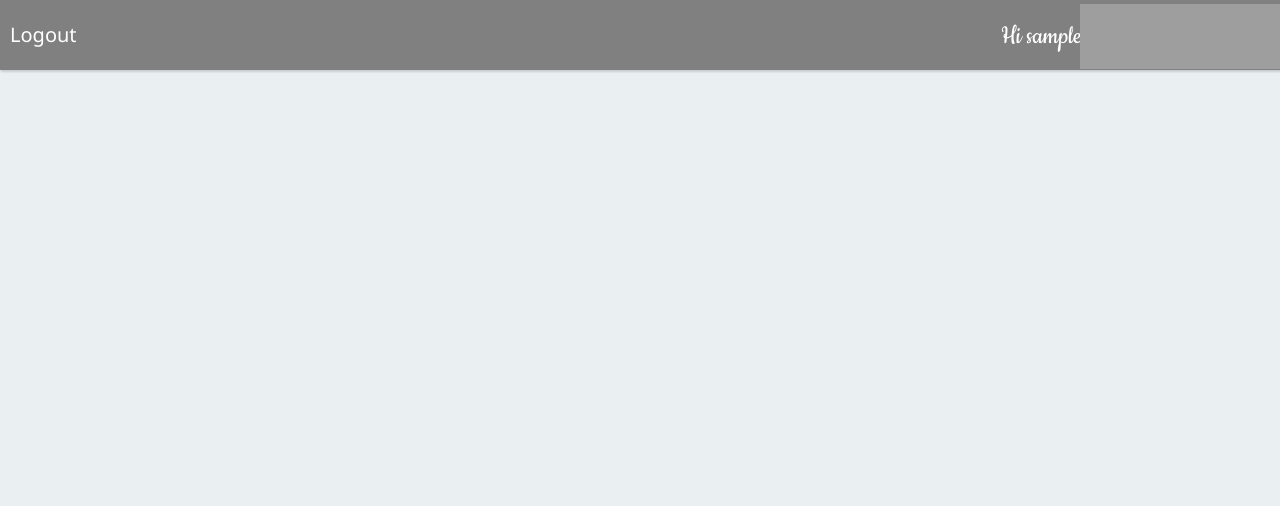
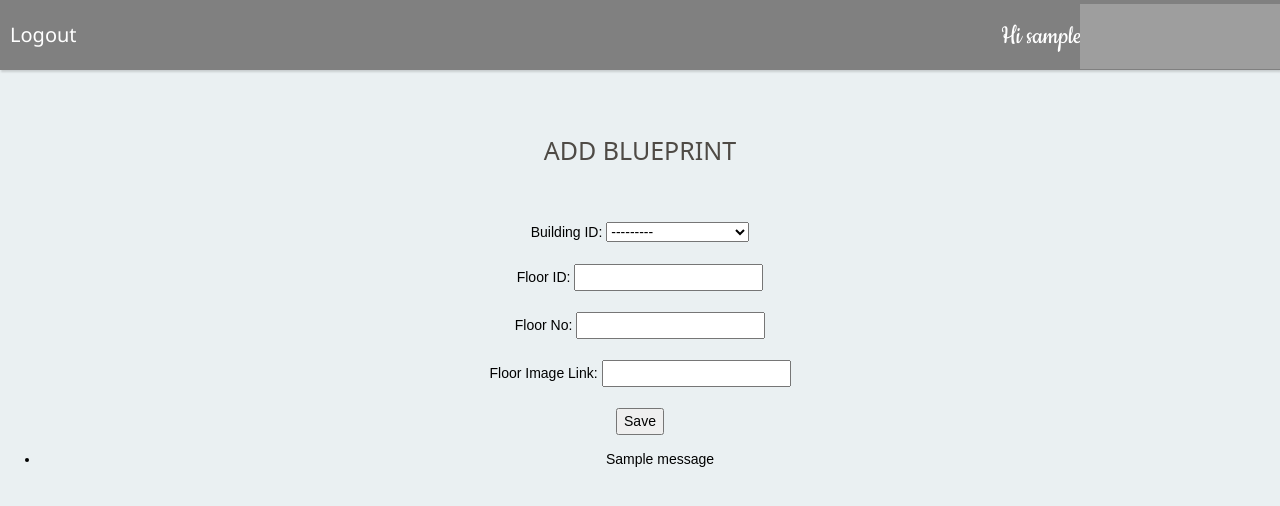
Before and after one commit to kerstenleeeee/maroonprint-app, a Django app: page /add/ in a window 1280 px wide. Shown: the top 506 px of the page. Run offline with Django 3.2, Linux system fonts and the light colour scheme; a user stored in the database is signed in; tables that the repository leaves empty hold one stand-in row (values such as "Sample post"); one stand-in notice (Sample message) is shown; grey boxes are pictures that could not be loaded.

Commit message:
add blueprint functionality added

```diff
--- /dev/null
+++ b/bps/forms.py
@@ -0,0 +1,18 @@
+from django import forms
+from .models import Building, Floor
+
+class FloorForm(forms.ModelForm):
+    class Meta:
+        model = Floor
+        fields = [
+            'buildID',
+	        'floorID',
+            'floorNo',
+            'floorImageLink'
+        ]
+
+class FloorCreateForm(forms.Form):
+    buildID = forms.ModelChoiceField(queryset=Building.objects.all())
+    floorID = forms.CharField()
+    floorNo = forms.IntegerField()
+    floorImageLink = forms.URLField()
--- a/bps/models.py
+++ b/bps/models.py
@@ -27,6 +27,7 @@ class Floor(models.Model):
 	buildID = models.ForeignKey(Building, on_delete = models.CASCADE)
 	floorID = models.CharField(primary_key = True, max_length = 100)
 	floorNo = models.IntegerField()
+	floorImageLink = models.URLField()
 
 	class Meta:
 		unique_together = (('buildID', 'floorID'),)
--- a/bps/serializers.py
+++ b/bps/serializers.py
@@ -25,4 +25,4 @@ class BuildingSerializer(serializers.ModelSerializer):
 class FloorSerializer(serializers.ModelSerializer):
 	class Meta:
 		model = Floor
-		fields = ('buildID', 'floorID', 'floorNo',)
+		fields = ('buildID', 'floorID', 'floorNo', 'floorImageLink',)
--- a/pages/templates/add.html
+++ b/pages/templates/add.html
@@ -1,3 +1,5 @@
+
+
 <!DOCTYPE html>
 <html>
 <head>
@@ -409,5 +411,35 @@
     </div>
     {% endif %}
 
+
+<br/><br/>
+
+ <h1 style="font-size:25px;font-family:system-ui;color:#4E4A45;margin-top:20px" align="center">ADD BLUEPRINT</h1>
+ <br/><br/>
+<form method = 'POST' align = "center"> {% csrf_token %}
+
+
+    <tr>Building ID: {{ form.buildID }}</tr><br/> <br/>
+    <tr>Floor ID: {{ form.floorID }}</tr><br/> <br/>
+    <tr>Floor No: {{ form.floorID }}</tr><br/> <br/>
+    <tr>Floor Image Link: {{ form.floorID }}</tr><br/> <br/>
+
+
+    <input type = 'submit' value = 'Save' />
+    <div class = "form-group">
+            {% if messages %}
+            <ul class = "messages">
+                {% for message in messages %}
+                <li>
+                    <div class="alert alert-success">{{message}}</div>
+                </li>
+                {% endfor %}
+            </ul>
+                {% endif %}
+        </div>
+
+</form>
+
+
 </body>
 </html>
--- a/pages/views.py
+++ b/pages/views.py
@@ -31,6 +31,9 @@ from bps.models import Building, Floor
 from bps.serializers import BuildingSerializer, FloorSerializer
 from rest_framework import status
 
+from bps.forms import FloorForm, FloorCreateForm
+from django.contrib import messages
+
 # viwew home.html
 def homePageView(request):
 	#return HttpResponse('MaroonPrint')
@@ -53,9 +56,31 @@ def adminPageView(request):
 def addPageView(request):
 	return render(request, 'add.html')
 
+def addPageView(request):
+	form = FloorCreateForm()
+	if request.method == "POST":
+		form = FloorCreateForm(request.POST)
+		if form.is_valid():
+			#form.save()
+			print(form.cleaned_data)
+			Floor.objects.create(**form.cleaned_data)
+			messages.success(request, 'Successfully added the blueprint!')
+			return HttpResponseRedirect('/add/')
+		else:
+			print(form.errors)
+	context = {
+		"form" : form
+	}
+	return render(request, 'add.html', context)
+
 # view dcs.html
 def dcsPageView(request):
 	try:
+		#dcsFloor1 = Floor.objects.filter(buildID = 'dcs001', floorNo = 1).values('floorImageLink')
+		#dcsFloor2 = Floor.objects.filter(buildID = 'dcs001', floorNo = 2).values('floorImageLink')
+		#dcsFloor3 = Floor.objects.filter(buildID = 'dcs001', floorNo = 3).values('floorImageLink')
+		dcsFloor1 = Floor.objects.get(buildID='dcs001', floorNo = 1)
+		#my_instance = dcsView.floorImageLink
 		entriesB = Building.objects.get(buildID='dcs001')
 		return render(request, 'dcs.html')
 	except:
```
